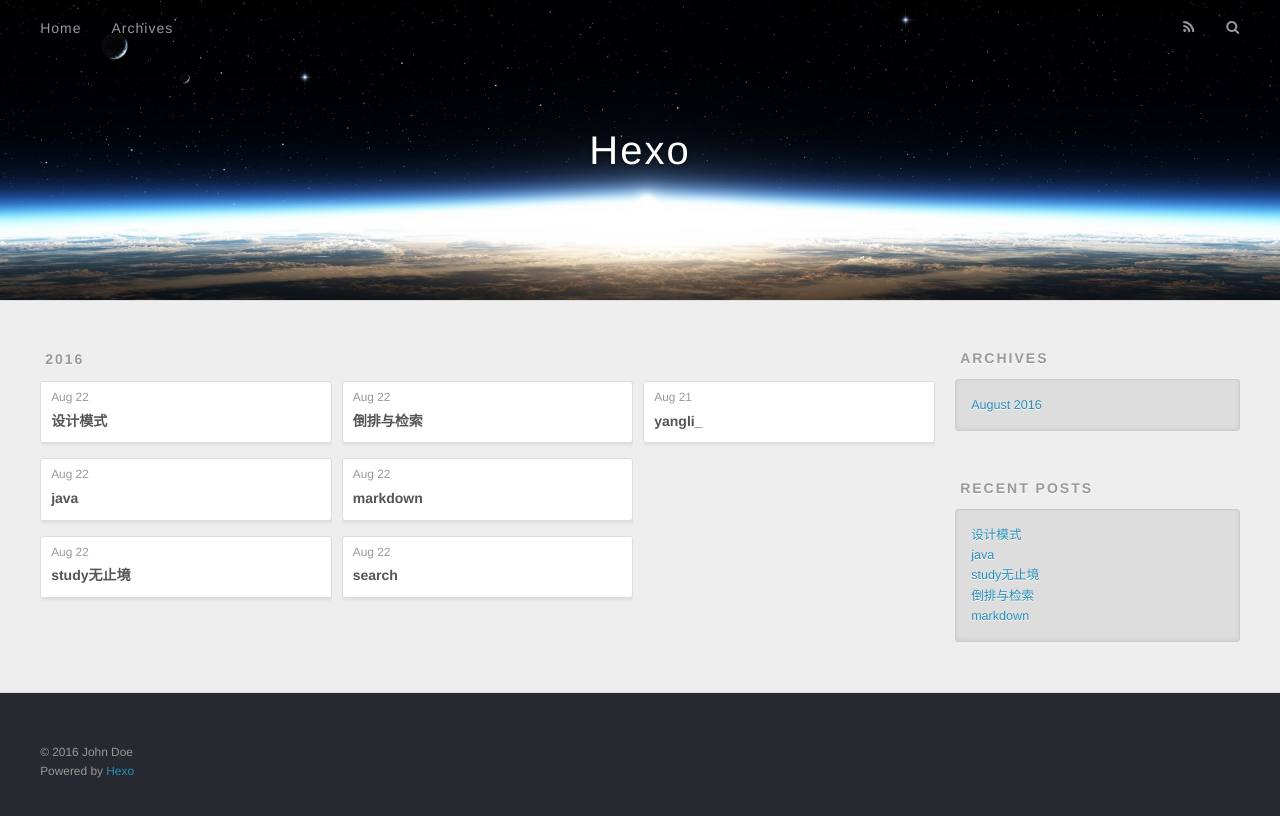
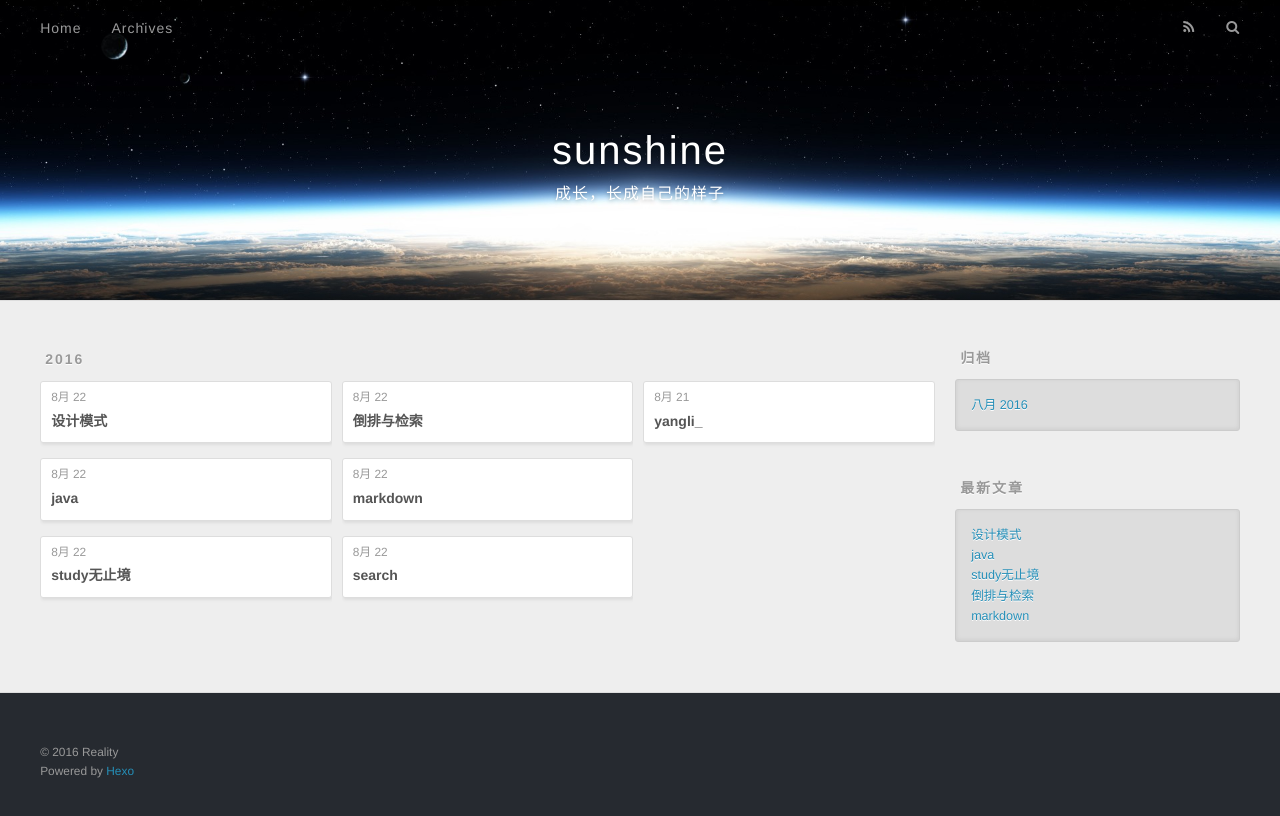
Before and after one commit to sunshine123421/sunshine123421.github.io, a plain HTML site: page archives/2016/08/index.html in a window 1280 px wide. Drawn offline with nearby package versions, Linux system fonts and the light colour scheme.

Commit message:
Site updated: 2016-08-22 17:16:25

```diff
--- a/archives/2016/08/index.html
+++ b/archives/2016/08/index.html
@@ -3,16 +3,19 @@
 <head>
   <meta charset="utf-8">
 
-  <title>Archives: 2016/8 | Hexo</title>
+  <title>归档: 2016/8 | sunshine</title>
   <meta name="viewport" content="width=device-width, initial-scale=1, maximum-scale=1">
-  <meta property="og:type" content="website">
-<meta property="og:title" content="Hexo">
+  <meta name="description" content="sunshine">
+<meta property="og:type" content="website">
+<meta property="og:title" content="sunshine">
 <meta property="og:url" content="http://yoursite.com/archives/2016/08/index.html">
-<meta property="og:site_name" content="Hexo">
+<meta property="og:site_name" content="sunshine">
+<meta property="og:description" content="sunshine">
 <meta name="twitter:card" content="summary">
-<meta name="twitter:title" content="Hexo">
+<meta name="twitter:title" content="sunshine">
+<meta name="twitter:description" content="sunshine">
 
-    <link rel="alternate" href="/atom.xml" title="Hexo" type="application/atom+xml">
+    <link rel="alternate" href="/atom.xml" title="sunshine" type="application/atom+xml">
 
 
     <link rel="icon" href="/favicon.png">
@@ -33,8 +36,12 @@
   <div id="header-outer" class="outer">
     <div id="header-title" class="inner">
       <h1 id="logo-wrap">
-        <a href="/" id="logo">Hexo</a>
+        <a href="/" id="logo">sunshine</a>
       </h1>
+
+        <h2 id="subtitle-wrap">
+          <a href="/" id="subtitle">成长，长成自己的样子</a>
+        </h2>
 
     </div>
     <div id="header-inner" class="inner">
@@ -50,7 +57,7 @@
 
           <a id="nav-rss-link" class="nav-icon" href="/atom.xml" title="RSS Feed"></a>
 
-        <a id="nav-search-btn" class="nav-icon" title="Search"></a>
+        <a id="nav-search-btn" class="nav-icon" title="搜索"></a>
       </nav>
       <div id="search-form-wrap">
         <form action="//google.com/search" method="get" accept-charset="UTF-8" class="search-form"><input type="search" name="q" results="0" class="search-form-input" placeholder="Search"><button type="submit" class="search-form-submit">&#xF002;</button><input type="hidden" name="sitesearch" value="http://yoursite.com"></form>
@@ -76,7 +83,7 @@
   <div class="archive-article-inner">
     <header class="archive-article-header">
       <a href="/2016/08/22/设计模式/" class="archive-article-date">
-  <time datetime="2016-08-22T06:33:20.000Z" itemprop="datePublished">Aug 22</time>
+  <time datetime="2016-08-22T06:33:20.000Z" itemprop="datePublished">8月 22</time>
 </a>
 
 
@@ -95,7 +102,7 @@
   <div class="archive-article-inner">
     <header class="archive-article-header">
       <a href="/2016/08/22/java/" class="archive-article-date">
-  <time datetime="2016-08-22T05:45:44.000Z" itemprop="datePublished">Aug 22</time>
+  <time datetime="2016-08-22T05:45:44.000Z" itemprop="datePublished">8月 22</time>
 </a>
 
 
@@ -114,7 +121,7 @@
   <div class="archive-article-inner">
     <header class="archive-article-header">
       <a href="/2016/08/22/study无止境/" class="archive-article-date">
-  <time datetime="2016-08-22T03:06:54.000Z" itemprop="datePublished">Aug 22</time>
+  <time datetime="2016-08-22T03:06:54.000Z" itemprop="datePublished">8月 22</time>
 </a>
 
 
@@ -133,7 +140,7 @@
   <div class="archive-article-inner">
     <header class="archive-article-header">
       <a href="/2016/08/22/倒排与检索/" class="archive-article-date">
-  <time datetime="2016-08-22T02:04:44.000Z" itemprop="datePublished">Aug 22</time>
+  <time datetime="2016-08-22T02:04:44.000Z" itemprop="datePublished">8月 22</time>
 </a>
 
 
@@ -152,7 +159,7 @@
   <div class="archive-article-inner">
     <header class="archive-article-header">
       <a href="/2016/08/22/markdown/" class="archive-article-date">
-  <time datetime="2016-08-22T01:51:18.000Z" itemprop="datePublished">Aug 22</time>
+  <time datetime="2016-08-22T01:51:18.000Z" itemprop="datePublished">8月 22</time>
 </a>
 
 
@@ -171,7 +178,7 @@
   <div class="archive-article-inner">
     <header class="archive-article-header">
       <a href="/2016/08/22/search/" class="archive-article-date">
-  <time datetime="2016-08-22T01:49:46.000Z" itemprop="datePublished">Aug 22</time>
+  <time datetime="2016-08-22T01:49:46.000Z" itemprop="datePublished">8月 22</time>
 </a>
 
 
@@ -190,7 +197,7 @@
   <div class="archive-article-inner">
     <header class="archive-article-header">
       <a href="/2016/08/21/yangli_/" class="archive-article-date">
-  <time datetime="2016-08-21T08:24:20.000Z" itemprop="datePublished">Aug 21</time>
+  <time datetime="2016-08-21T08:24:20.000Z" itemprop="datePublished">8月 21</time>
 </a>
 
 
@@ -221,9 +228,9 @@
 
 
   <div class="widget-wrap">
-    <h3 class="widget-title">Archives</h3>
+    <h3 class="widget-title">归档</h3>
     <div class="widget">
-      <ul class="archive-list"><li class="archive-list-item"><a class="archive-list-link" href="/archives/2016/08/">August 2016</a></li></ul>
+      <ul class="archive-list"><li class="archive-list-item"><a class="archive-list-link" href="/archives/2016/08/">八月 2016</a></li></ul>
     </div>
   </div>
 
@@ -231,7 +238,7 @@
 
 
   <div class="widget-wrap">
-    <h3 class="widget-title">Recent Posts</h3>
+    <h3 class="widget-title">最新文章</h3>
     <div class="widget">
       <ul>
 
@@ -267,7 +274,7 @@
 
   <div class="outer">
     <div id="footer-info" class="inner">
-      &copy; 2016 John Doe<br>
+      &copy; 2016 Reality<br>
       Powered by <a href="http://hexo.io/" target="_blank">Hexo</a>
     </div>
   </div>
```
Also changed, not shown: 2016/08/21/yangli_/index.html (+14 -10 lines), 2016/08/22/java/index.html (+14 -10 lines), 2016/08/22/markdown/index.html (+14 -10 lines), 2016/08/22/search/index.html (+18 -11 lines), 2016/08/22/study无止境/index.html (+14 -10 lines), 2016/08/22/倒排与检索/index.html (+14 -10 lines), 2016/08/22/设计模式/index.html (+14 -10 lines), archives/2016/index.html (+26 -19 lines), archives/index.html (+26 -19 lines), index.html (+26 -19 lines).
